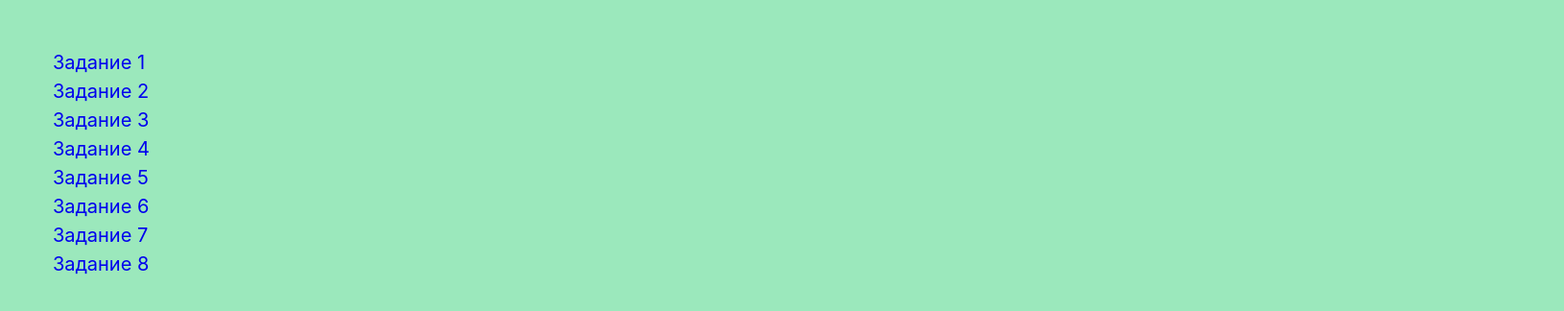
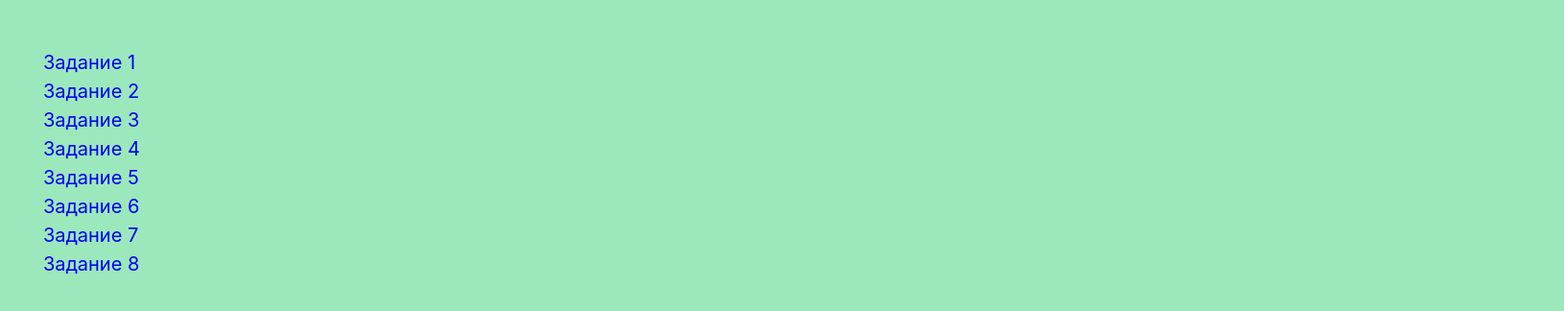
Before and after one commit to Seryoga-Nosik/goit-js-hw-07, a plain HTML site: page index.html in a window 1280 px wide. Shown: the whole page at 96% size, 1630 px wide, since content can reach past the window. Drawn offline with nearby package versions, Linux system fonts and the light colour scheme.

Commit message:
update css

```diff
--- a/css/styles.css
+++ b/css/styles.css
@@ -30,12 +30,13 @@ img {
 }
 
 .container {
-  width: 1200px;
+  width: 1600px;
   padding: 0 15px;
   margin: 50px auto 0;
 }
 
 body {
+  margin: 30px;
   font-family: -apple-system, BlinkMacSystemFont, 'Segoe UI', Roboto, Oxygen, Ubuntu, Cantarell,
     'Open Sans', 'Helvetica Neue', sans-serif;
   background-color: rgb(155, 232, 188);
```
